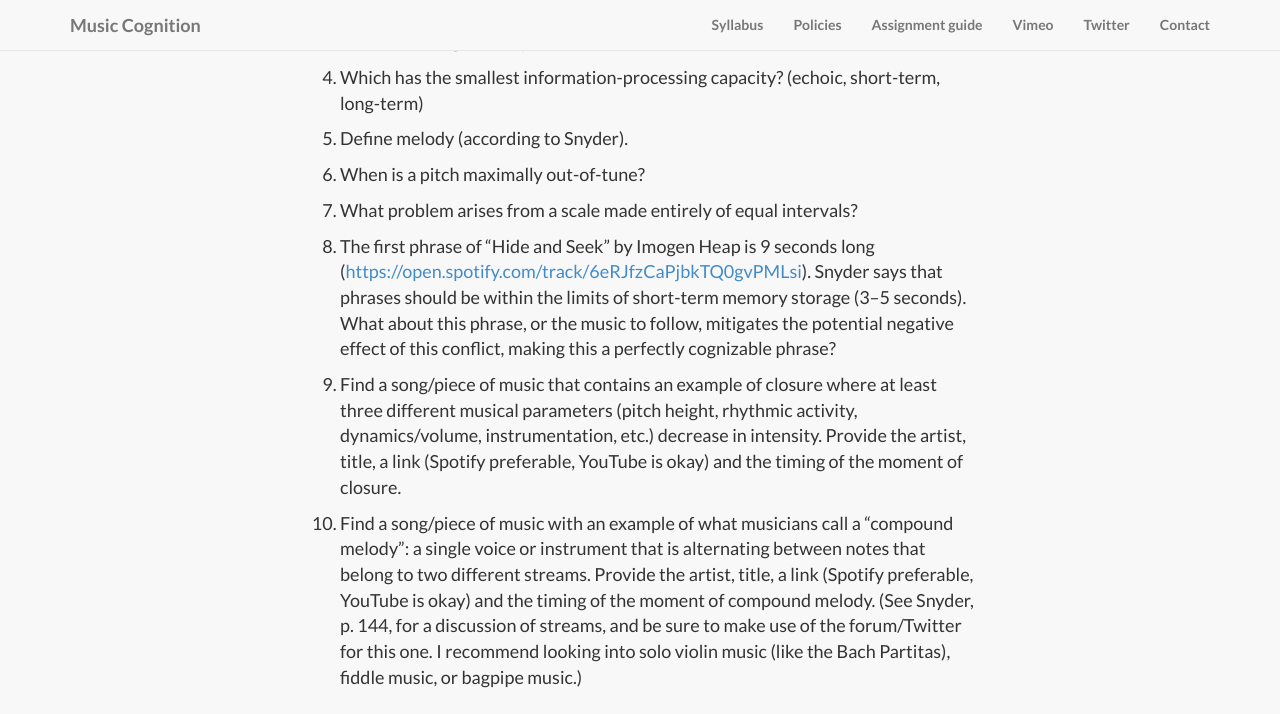
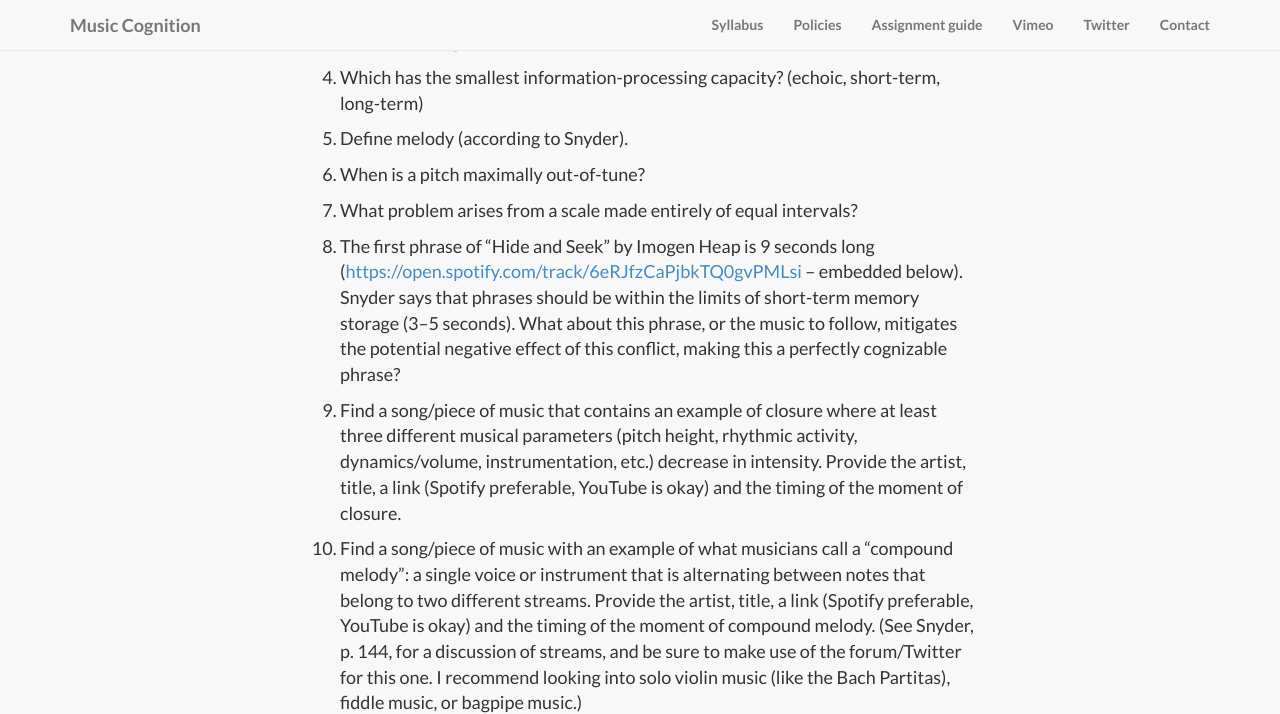
Before and after one commit to kshaffer/cognition, a Jekyll site: the page built from quiz4.md, in a window 1280 px wide and 900 px high, scrolled down 983 px, cut to the strip 0-714 px from the top of the window. Built offline with Jekyll 4.4.1, drawn with Linux system fonts in a browser that asks for light colours; nearby versions of some CDN libraries; library files that are not in the unit come from our copies.

Commit message:
reformat Quiz 4

```diff
--- a/quiz4.md
+++ b/quiz4.md
@@ -25,7 +25,7 @@ Keep in mind the collaborative nature of the D2L quizzes. See the [Assignment gu
 
 7. What problem arises from a scale made entirely of equal intervals?
 
-8. The first phrase of "Hide and Seek" by Imogen Heap is 9 seconds long ([https://open.spotify.com/track/6eRJfzCaPjbkTQ0gvPMLsi](https://open.spotify.com/track/6eRJfzCaPjbkTQ0gvPMLsi)). Snyder says that phrases should be within the limits of short-term memory storage (3–5 seconds). What about this phrase, or the music to follow, mitigates the potential negative effect of this conflict, making this a perfectly cognizable phrase?
+8. The first phrase of "Hide and Seek" by Imogen Heap is 9 seconds long ([https://open.spotify.com/track/6eRJfzCaPjbkTQ0gvPMLsi](https://open.spotify.com/track/6eRJfzCaPjbkTQ0gvPMLsi) – embedded below). Snyder says that phrases should be within the limits of short-term memory storage (3–5 seconds). What about this phrase, or the music to follow, mitigates the potential negative effect of this conflict, making this a perfectly cognizable phrase?
 
 9. Find a song/piece of music that contains an example of closure where at least three different musical parameters (pitch height, rhythmic activity, dynamics/volume, instrumentation, etc.) decrease in intensity. Provide the artist, title, a link (Spotify preferable, YouTube is okay) and the timing of the moment of closure.
 
```
